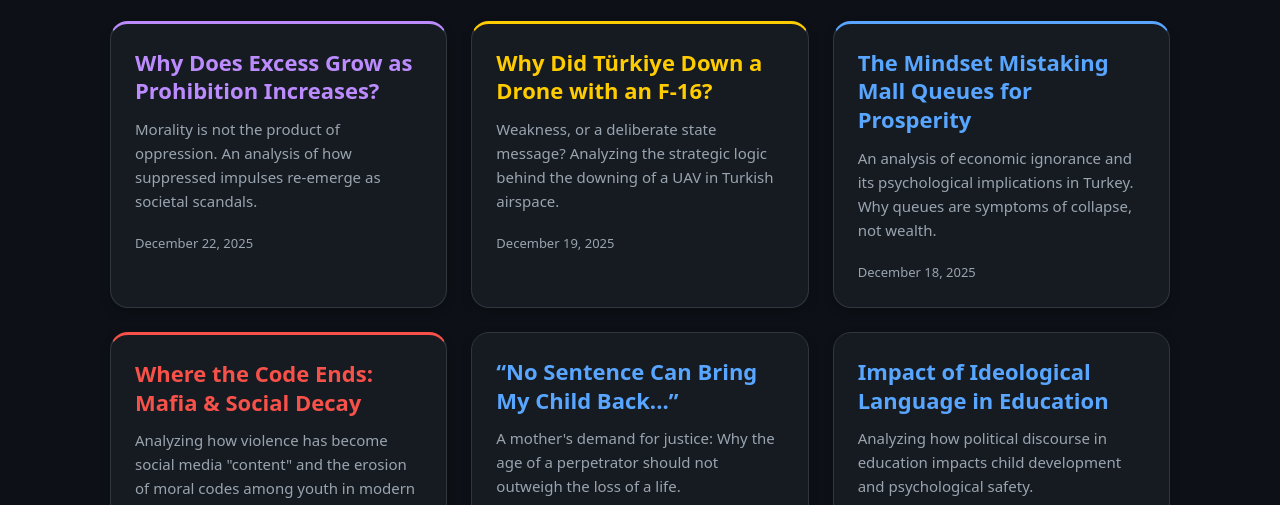
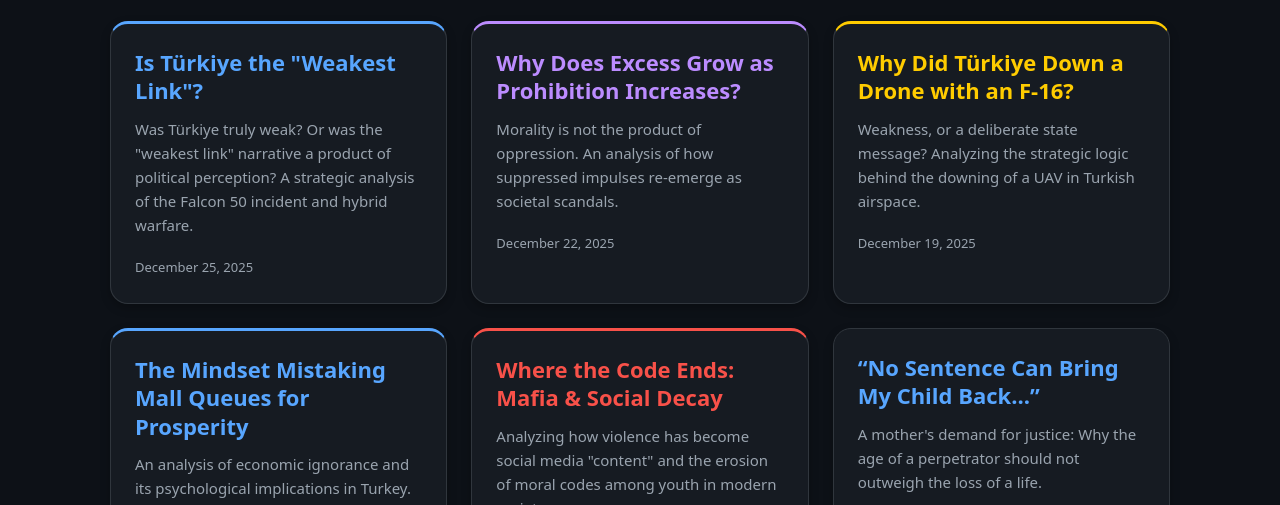
Before and after one commit to melikebalkinkarakaya/melikebalkinkarakaya.github.io, a plain HTML site: page blog-en.html in a window 1280 px wide. Shown: the part 595-1100 px from the top of the page. Drawn offline with Linux system fonts and the light colour scheme.

Commit message:
Update blog-en.html

```diff
--- a/blog-en.html
+++ b/blog-en.html
@@ -98,6 +98,14 @@
 
       <h1 class="section-title">Global Thoughts</h1>
       <div class="blog-list">
+
+        <a href="Is Türkiye.html" class="blog-card" style="border-top: 3px solid var(--brand);">
+          <div class="card-content">
+            <h3>Is Türkiye the "Weakest Link"?</h3>
+            <p>Was Türkiye truly weak? Or was the "weakest link" narrative a product of political perception? A strategic analysis of the Falcon 50 incident and hybrid warfare.</p>
+            <span class="meta">December 25, 2025</span>
+          </div>
+        </a>
 
         <a href="Why Does Excess .html" class="blog-card" style="border-top: 3px solid var(--highlight);">
           <div class="card-content">
```
